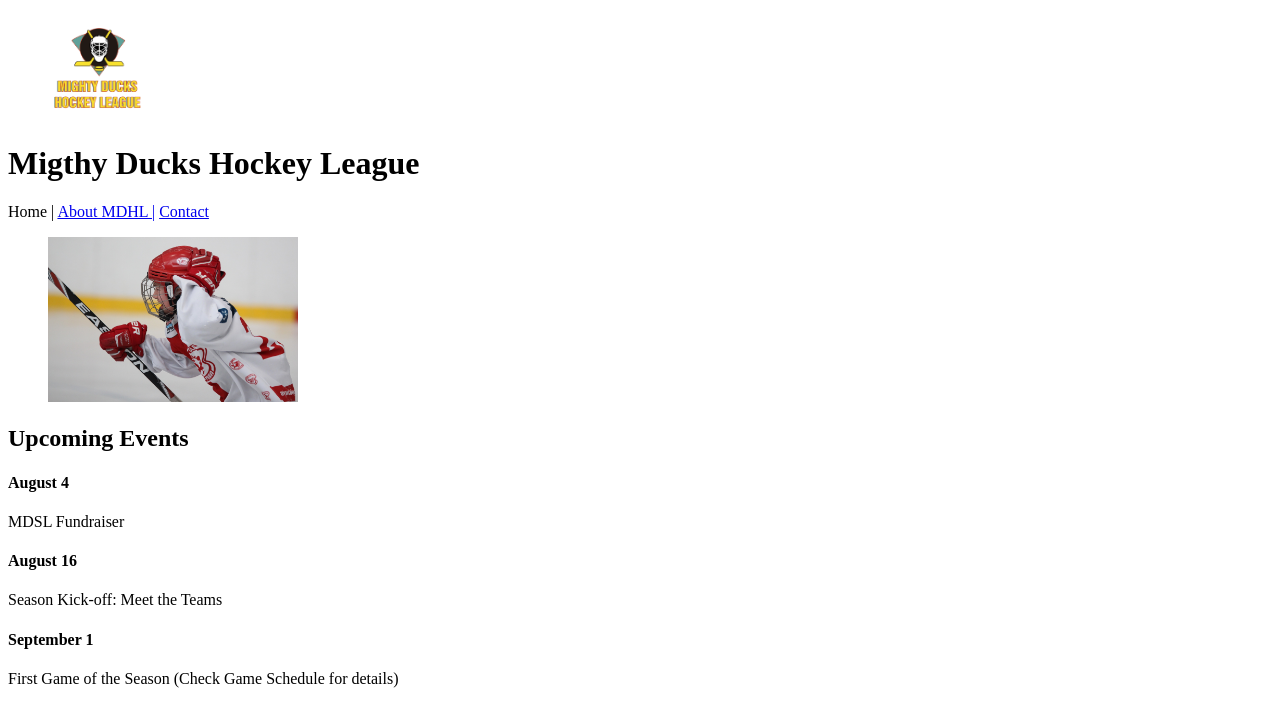
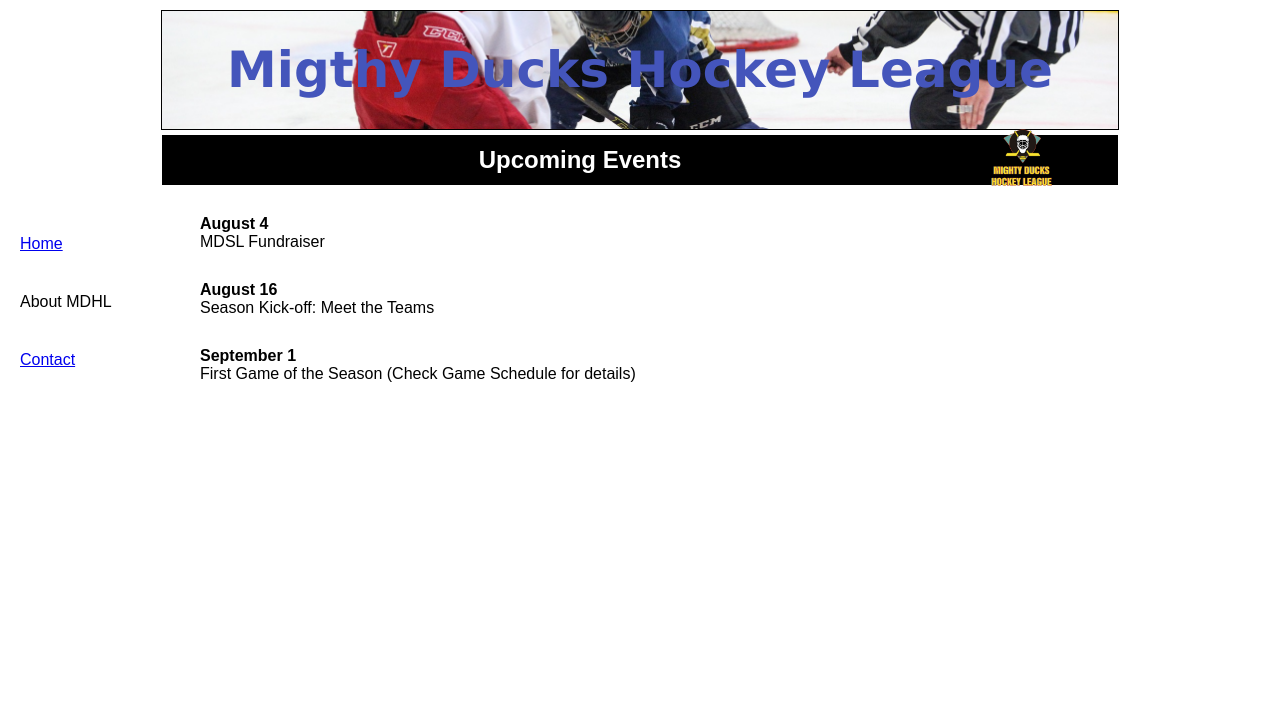
Before and after one commit to GianBorlenghi/Bootcam-mind, a plain HTML site: page index.html in a window 1280 px wide. Drawn offline with Linux system fonts and the light colour scheme.

Commit message:
Task2 commit

```diff
--- a/index.html
+++ b/index.html
@@ -6,6 +6,7 @@
     <meta charset="UTF-8">
     <meta http-equiv="X-UA-Compatible" content="IE=edge">
     <meta name="viewport" content="width=, initial-scale=1.0">
+    <link rel="stylesheet" href="./style/style.css">
     <title>Home</title>
 
 </head>
@@ -13,32 +14,36 @@
 <body>
 
     <header>
-        <figure>
-            <img src="./Logo_Mighty_ducks-01.png" width="100" alt="Logo">
-        </figure>
+
 
         <h1>
             Migthy Ducks Hockey League
         </h1>
 
-        <nav>
-            <span>Home |</span>
-            <a href="./about.html">About MDHL |</a>
-            <a href="./contact.html">Contact</a>
-        </nav>
 
     </header>
 
     <main>
 
+<aside>
+
+    <a href="./index.html">Home</a>
+    <span>About MDHL</span>
+    <a href="./contact.html">Contact</a>
+
+</aside>
+
         <section>
-            <figure>
-                <img src="./hockey1.jpg" width="250" alt="Hockey player 1">
-            </figure>
 
-            <h2>
+
+
+            <h2 class="subtitle-web">
                 Upcoming Events
+                <span>
+                    <img src="./assets/images/Logo_Mighty_ducks-01.png" alt="Logo">
+                </span>
             </h2>
+
 
             <article>
                 <h4>
--- /dev/null
+++ b/style/style.css
@@ -0,0 +1,63 @@
+*{
+    padding: 0;
+    margin:0;
+    font-family: Arial, Helvetica, sans-serif;
+}
+
+header{
+    background-image: url("../assets/images/design1_image1.jpg");
+    background-size: cover;
+    background-position: center;
+    margin:0 auto;
+    margin-top:10px;
+    border:1px solid #000;
+    width: 70%;
+    padding:30px;
+}
+
+header > h1{
+    font-size: 50px;
+    text-align: center;
+    color:#45b;
+    font-weight: bold;
+    font-family: 'Lucida Sans', 'Lucida Sans Regular', 'Lucida Grande', 'Lucida Sans Unicode', Geneva, Verdana, sans-serif;
+}
+
+.subtitle-web{
+    text-align: center;
+    border:1px solid black;
+    margin:0 auto;
+    width: 73%;
+    margin-top:5px;
+    background-color: #000;
+    color:#fff;
+    font-family: Arial, Helvetica, sans-serif;
+    padding:10px;
+}
+
+span > img{
+    width: 70px;
+    float:right;
+    margin-right:50px;
+    margin-top :-25px;
+}
+
+aside{
+    float:left;
+    margin-top:60px;
+    margin-left:20px;
+}
+
+aside >a,aside>span {
+    display:block;
+    margin-top:40px;
+    text-align: justify;
+}
+
+section>article{
+    margin-left:200px;
+}
+
+article> h4{
+    margin-top:30px;
+}
```
Also changed, not shown: about.html (+5 -5 lines), assets/images/Logo_Mighty_ducks-01.png (renamed from Logo_Mighty_ducks-01.png), assets/images/design1_image1.jpg (added), assets/images/design1_image2.jpg (added), hockey1.jpg (deleted), hockey2.jpg (deleted), hockey3.jpg (deleted).
